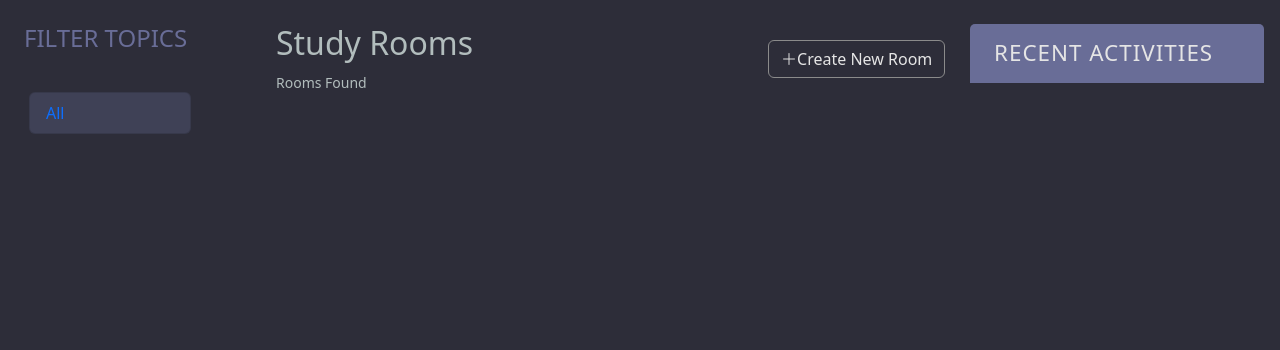
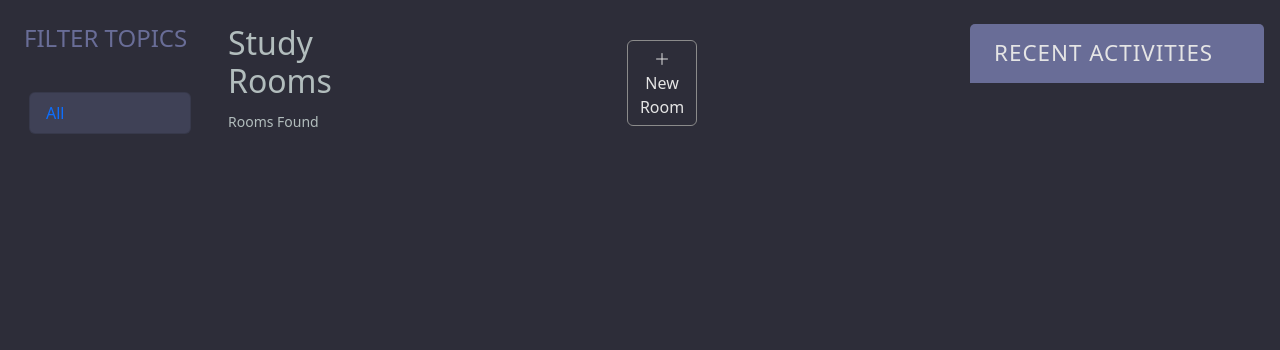
Before and after one commit to ListowelAdolwin/study_mate_app, a Django app: template baseapp/templates/baseapp/home.html in a window 1280 px wide. Shown: the part 70-420 px from the top of the page. Run offline with Django 3.2, Linux system fonts and the light colour scheme; the template is opened without the code that fills it, so the values that code supplies are empty; some libraries are stand-ins or nearby versions.

Commit message:
Improved the home feed appearance

```diff
--- a/baseapp/templates/baseapp/home_feed.html
+++ b/baseapp/templates/baseapp/home_feed.html
@@ -2,12 +2,16 @@
 
 
 <div class="">
-  <div class="ms-5 top-room-section">
+  <div class="top-room-section">
     <span class="study-room">
       <h2>Study Rooms</h2>
       <small>{{room_count}} Rooms Found</small>
     </span class=''>
-    <span class="">
+    <span class="new-room">
+      <a class="create-room btn mt-3" href="{% url 'create_room' %}"><i class="bi bi-plus-lg"></i>New Room</a>
+    </span>
+
+    <span class="create-new-room">
       <a class="create-room btn mt-3" href="{% url 'create_room' %}"><i class="bi bi-plus-lg"></i>Create New Room</a>
     </span>
     <br>
```
